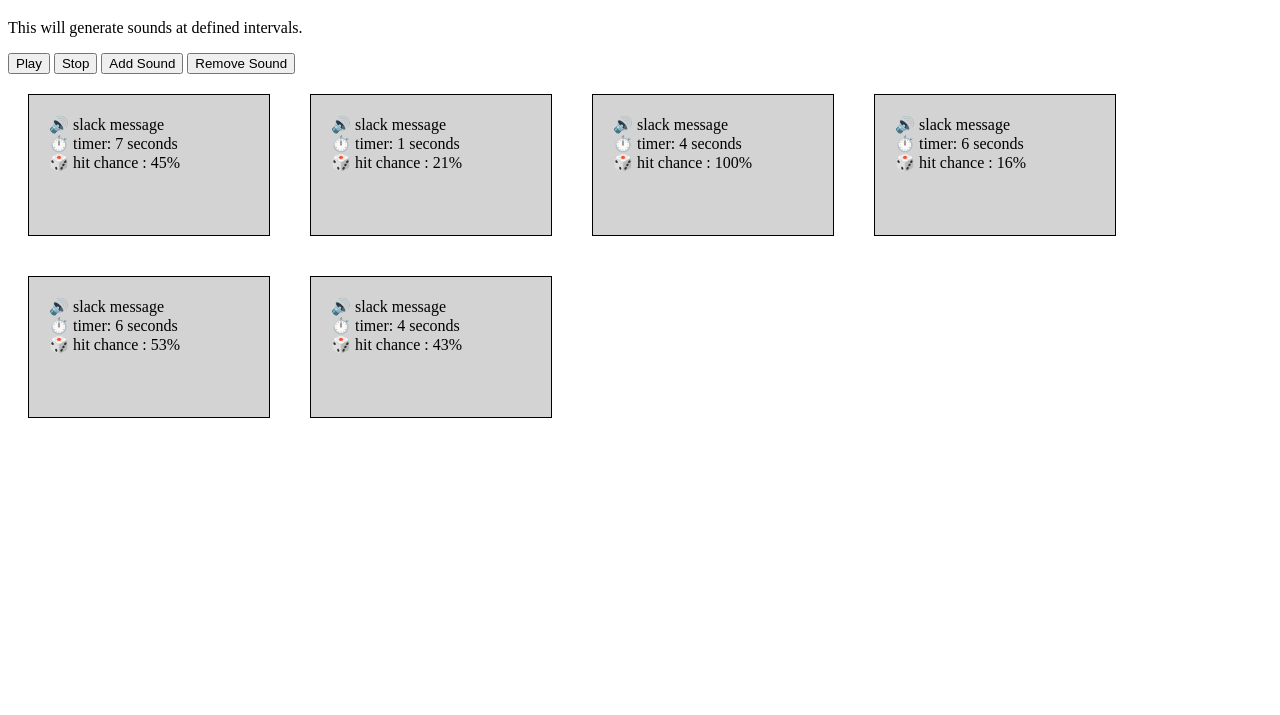
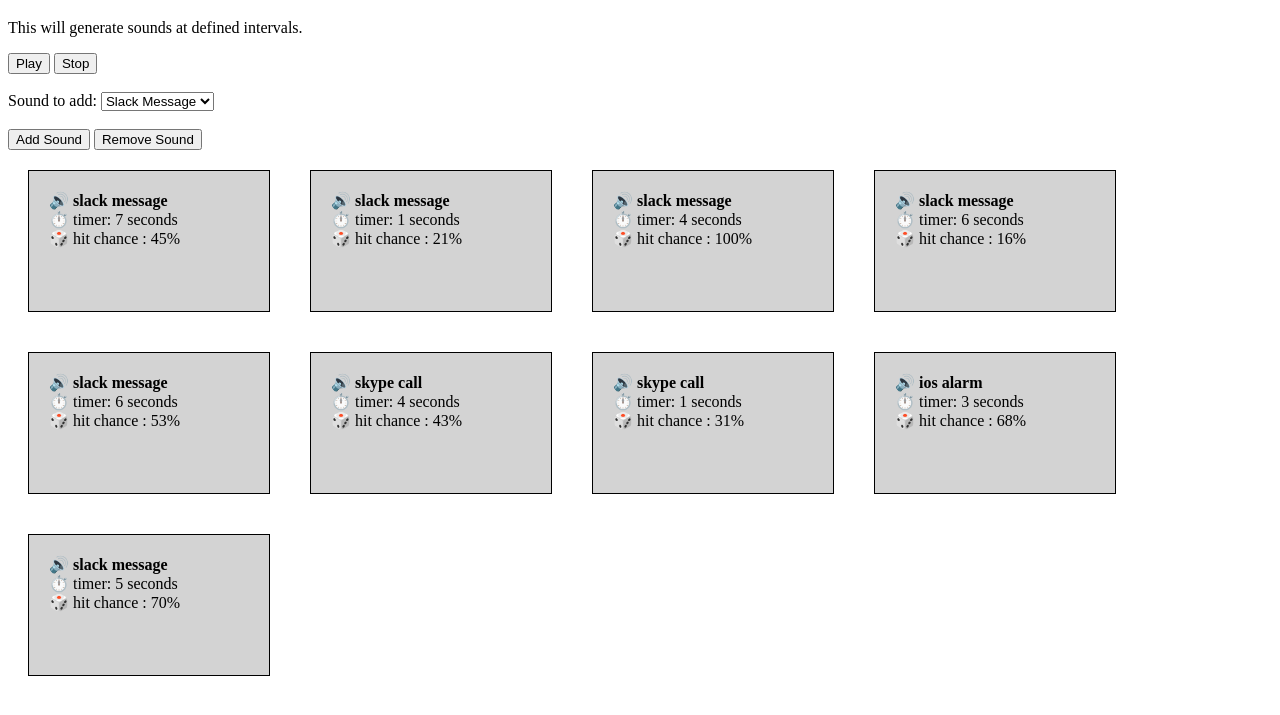
Before and after one commit to LK00100100/sound-simulator, a plain HTML site: page slack.html in a window 1280 px wide. Both pictures are taken after a click on the button "Add Sound". Shown: the part 61-776 px from the top of the page. Drawn offline with Linux system fonts and the light colour scheme.

Commit message:
audio muted. ios alarm

```diff
--- a/script.js
+++ b/script.js
@@ -3,7 +3,7 @@ console.log("loaded script");
 let isPlay = false;
 
 function onload() {
-    console.log("loaded");
+    console.log("page loaded");
 
     initSoundBoxes();
 }
@@ -11,10 +11,20 @@ function onload() {
 function initSoundBoxes() {
     const soundsDiv = document.getElementById("sounds");
 
+    //slack sounds
     for (let i = 0; i < 5; i++) {
-        const soundBox = createSoundBox();
+        const soundBox = createSoundBox("slack message");
         soundsDiv.appendChild(soundBox);
     }
+
+    //skype sounds
+    for (let i = 0; i < 2; i++) {
+        const soundBox = createSoundBox("skype call");
+        soundsDiv.appendChild(soundBox);
+    }
+
+    //ios sounds
+    soundsDiv.appendChild(createSoundBox("ios alarm"));
 }
 
 function clickPlay() {
@@ -25,15 +35,37 @@ function clickPlay() {
 function clickStop() {
     console.log("clicked stop");
     isPlay = false;
+
+    setAudioMute();
 }
 
+/**
+ * sets the mute on all audio elements
+ */
+function setAudioMute() {
+    const audioList = document.getElementsByTagName("audio")
+    for (let audioElem of audioList) {
+        audioElem.pause();
+        audioElem.currentTime = 0;
+        audioElem.parentElement.classList.remove("playing");
+    }
+}
+
+/**
+ * add a sound box and play it.
+ */
 function clickAddSound() {
     const soundsDiv = document.getElementById("sounds");
 
-    const soundBox = createSoundBox();
+    const audioName = getSelectedAudioValue();
+
+    const soundBox = createSoundBox(audioName);
     soundsDiv.appendChild(soundBox);
 }
 
+/**
+ * removes a sound box.
+ */
 function clickRemoveSound() {
     const soundsDiv = document.getElementById("sounds");
 
@@ -50,25 +82,51 @@ function clickRemoveSound() {
     console.log("interval removed:" + intervalId)
 }
 
+function getSelectedAudioValue() {
+    return document.getElementById("sound-choice").value;
+}
+
 /**
- * create a sound box and assigns a sound.
+ * Get the file path of the audioName
+ * @param {string} audioName
  * @returns
  */
-function createSoundBox() {
+function getAudioPath(audioName) {
+    switch (audioName) {
+        case "slack message":
+            return "/audio/slack-message.wav";
+        case "skype call":
+            return "/audio/skype-incoming.mp3";
+        case "ios alarm":
+            return "/audio/iphone-alarm-sound.mp3";
+        default:
+            throw new Error("huh?");
+    }
+}
+
+/**
+ * Create a sound box and assigns a sound.
+ * @param {string} audioName path of audio file
+ * @returns
+ */
+function createSoundBox(audioName) {
     const timerSeconds = getRandomInt(10) + 1;
     const hitChance = getRandomInt(100) + 1;
 
     const soundBox = document.createElement("div");
     soundBox.classList.add("soundbox")
-    soundBox.innerHTML = "🔊 slack message";
+
+    soundBox.innerHTML = `🔊 <b>${audioName}</b>`;
     soundBox.innerHTML += `<br>⏱️ timer: ${timerSeconds} seconds`;
     soundBox.innerHTML += `<br>🎲 hit chance : ${hitChance}%`;
 
-    const audio = new Audio('/audio/slack-message.wav');
-
-    audio.onended = function () {
+    //set audio
+    const audioElem = new Audio(getAudioPath(audioName));
+    audioElem.onended = function () {
         soundBox.classList.remove("playing");
     };
+
+    soundBox.appendChild(audioElem);
 
     const intervalId = setInterval(() => {
         if (!isPlay)
@@ -79,7 +137,7 @@ function createSoundBox() {
         if (diceRoll > hitChance)
             return;
 
-        audio.play();
+        audioElem.play();
         soundBox.classList.add("playing");
 
     }, timerSeconds * 1000);
--- a/slack.html
+++ b/slack.html
@@ -19,6 +19,17 @@
     <button id="btn-play" onclick="clickPlay()">Play</button>
     <button id="btn-stop" onclick="clickStop()">Stop</button>
 
+    <br><br>
+
+    <label for="sound-choice">Sound to add:</label>
+    <select name="sound-choice" id="sound-choice">
+        <option value="slack message">Slack Message</option>
+        <option value="skype call">Skype Call</option>
+        <option value="ios alarm">iOS Alarm</option>
+    </select>
+
+    <br><br>
+
     <button id="btn-add-sound" onclick="clickAddSound()">Add Sound</button>
     <button id="btn-remove-sound" onclick="clickRemoveSound()">Remove Sound</button>
 
```
Also changed, not shown: 1 other file.
